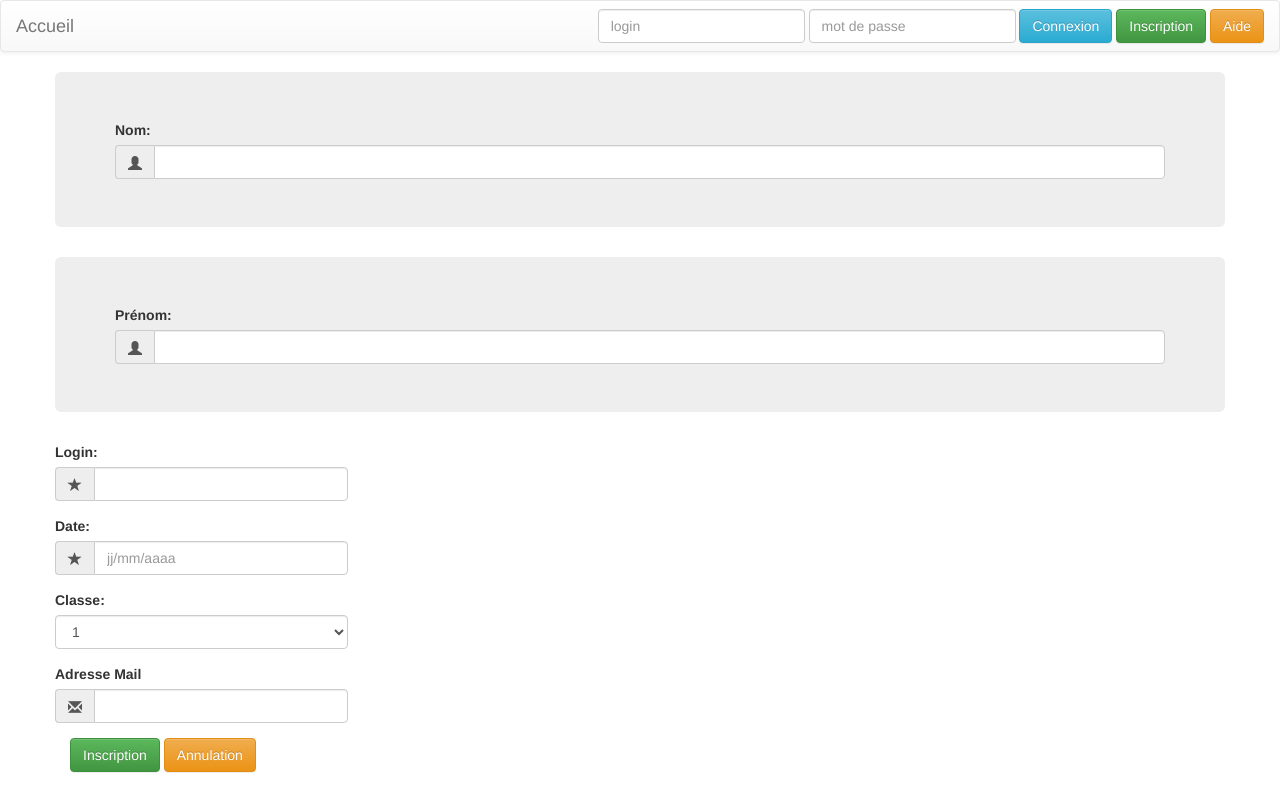
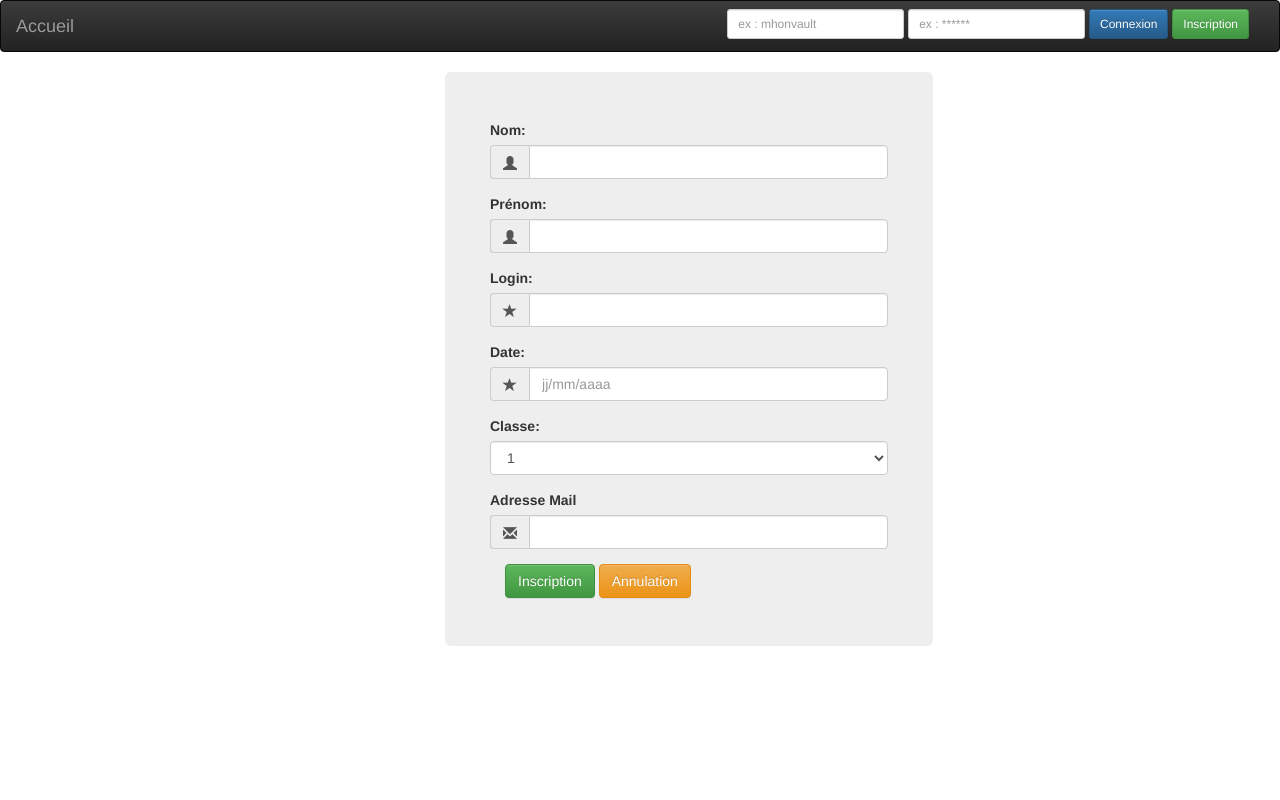
Before and after one commit to Mickatronic/GestNote, a PHP site: page /Inscription.php in a window 1280 px wide. Run offline with PHP 8.4, Linux system fonts and the light colour scheme.

Commit message:
Ajout navbar page inscription
Ajout navbar page inscription

```diff
--- a/www/Inscription.php
+++ b/www/Inscription.php
@@ -1,49 +1,26 @@
+<?php
+//Page Acceuil
+	session_start();
+?>
 <html>
   <head>
     <title>Page d'accueil</title>
-	<link rel="stylesheet" href="bootstrap/css/bootstrap.css">
-
-<!-- Optional theme -->
-<link rel="stylesheet" href="bootstrap/css/bootstrap-theme.css">
-
-<!-- Latest compiled and minified JavaScript -->
-<script src="bootstrap/js/bootstrap.js"></script>
+		  <?php
+			include 'includes.html';
+		  ?>
 
   </head>
 
   <body>
-<nav class="navbar navbar-default">
-  <div class="container-fluid">
-    <!-- Brand and toggle get grouped for better mobile display -->
-    <div class="navbar-header">
-      <button type="button" class="navbar-toggle collapsed" data-toggle="collapse" data-target="#bs-example-navbar-collapse-1">
-        <span class="sr-only">Toggle navigation</span>
-        <span class="icon-bar"></span>
-        <span class="icon-bar"></span>
-        <span class="icon-bar"></span>
-      </button>
-      <a class="navbar-brand" href="Accueil.php">Accueil</a>
-    </div>
-	 <form class="navbar-form navbar-right" role="search">
-
-        <div class="form-group">
-          <input type="text" class="form-control" placeholder="login">
-		  <input type="text" class="form-control" placeholder="mot de passe">
-        </div>
-        <button type="submit" class="btn btn-info">Connexion</button>
-		<button type="submit" class="btn btn-success">Inscription</button>
-		<a href="Aide.php" class="btn btn-warning">Aide</a>
-
-      </form>
-
-   </div>
-   </nav>
+  <?php
+	include 'navbar.php';
+  ?>
 	<div class="container">
-  <div class="row">
-	<div class="col-sm-3">
+		<div class="">
+			<div class="row ">
+				<div class="col-sm-offset-4 col-sm-5 jumbotron">
 					<div class="row">
 						<div class="form-group">
-			 <div class="container jumbotron">
 							<label class="control-label">Nom: </label>
 							<div class="input-group">
 								<span class="input-group-addon" id="start-date"><span class="glyphicon glyphicon-user"></span></span>
@@ -51,16 +28,13 @@
 							</div>
 						</div>
 					</div>
-		</div>
 					<div class="row">
 						<div class="form-group">
-			  <div class="container jumbotron">
 							<label class="control-label">Prénom: </label>
 							<div class="input-group">
 
 								<span id="start-date" class="input-group-addon"><span class="glyphicon glyphicon-user"></span></span>
 								<input type="text" aria-describedby="start-date" class="form-control">
-				</div>
 							</div>
 						</div>
 					</div>
@@ -118,9 +92,7 @@
 					</div>
 				</div>
 			</div>
+		</div> <!--Juimbo-->
 	</div>
-
-</div>
-
   </body>
 </html>
```
Lines whose indentation alone changed are shown as unchanged.
